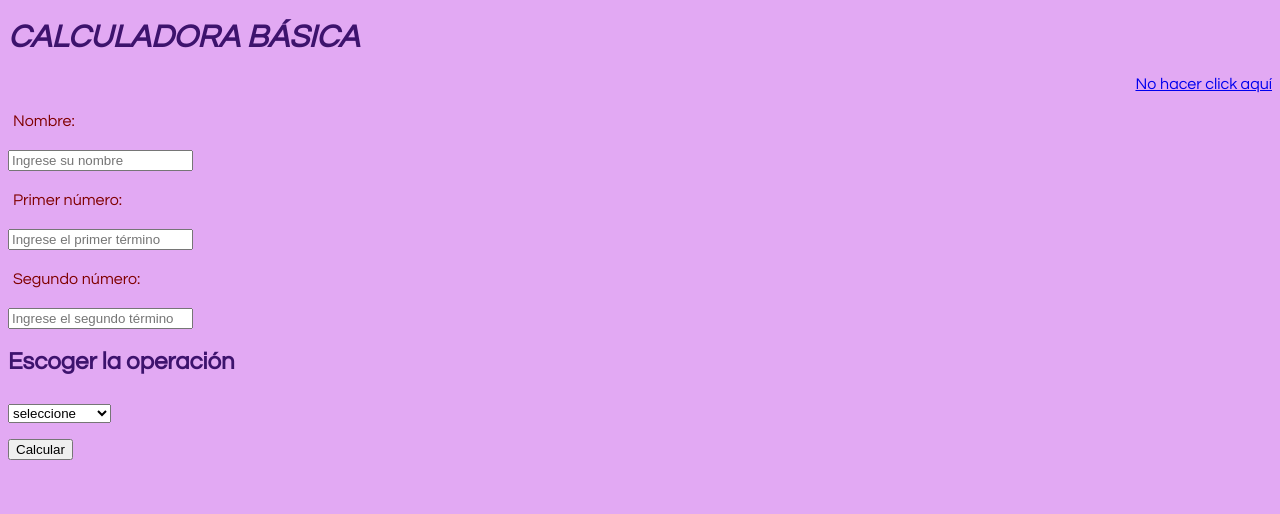
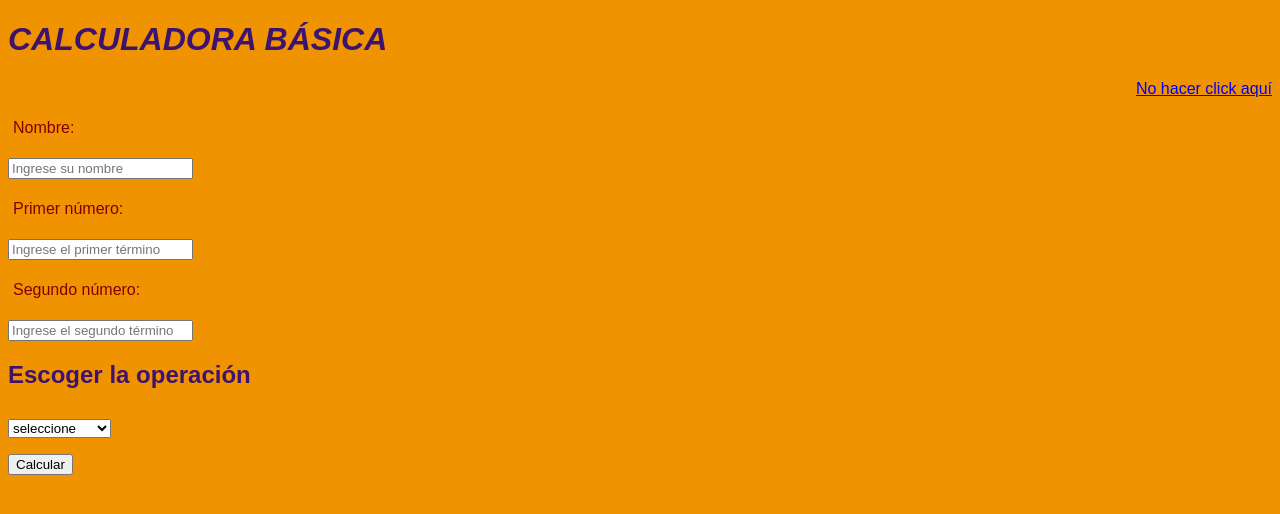
Before and after one commit to MaiaRT46RRRRRRR/GEMSQUAD_EJER_1_GRUP, a plain HTML site: page index.html in a window 1280 px wide. Drawn offline with Linux system fonts and the light colour scheme.

Commit message:
Eliminando estilos inline incrustados

```diff
--- a/index.html
+++ b/index.html
@@ -6,25 +6,21 @@
   <meta http-equiv="X-UA-Compatible" content="ie=edge">
   <title>Calculadora Online Básica | Laboratoria</title>
   <link rel="stylesheet" href="assets/css/main.css">
-  <style type="text/css">
-      body {background-color:white; font-family: sans-serif;}
-      label {color: maroon; display:block; padding:5px;}
-  </style>
 </head>
-<body style="background-color: #E2A9F3;">
-  <font color="#3D136D" face="Century Gothic, sans-serif">
+<body>
+  <font>
       <h1><i>CALCULADORA BÁSICA</i></h1>
   </font>
 
-  <font  color ="#3D136D" face="Century Gothic, sans-serif">
+  <font>
     <header>
-      <nav style="text-align:right">
+      <nav>
           <a href="imagen.html">No hacer click aquí</a>
       </nav>
     </header>
   </font>
 
-  <font  color ="#3D136D" face="Century Gothic, sans-serif">
+  <font>
     <section>
       <form onsubmit="return false;">
         <div>
@@ -61,7 +57,7 @@
         <p><button  id="enviar">Calcular</button></p>
     </div>
   </font>
-  <div id="resultado" style="margin-top: 25px">
+  <div id="resultado">
   </div>
   <script src="assets\js\main.js"></script>
 </body>
```
